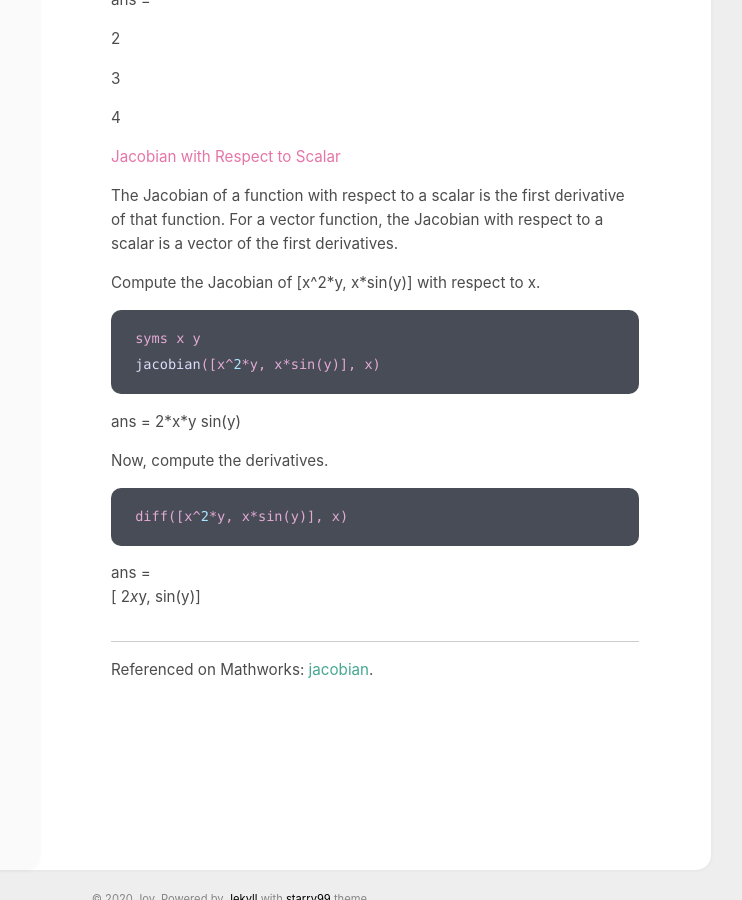
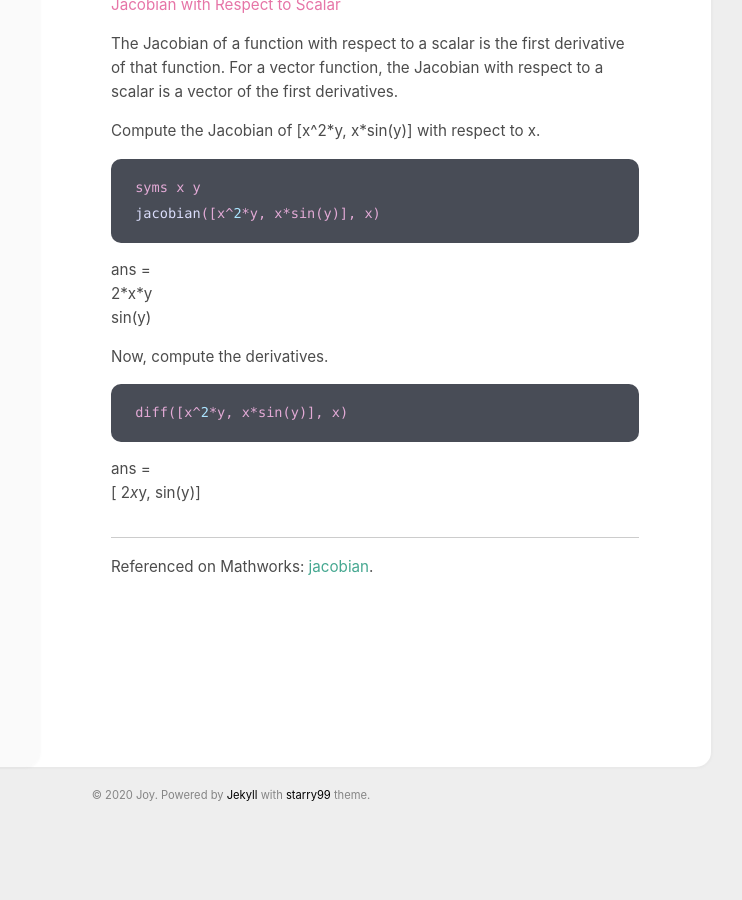
Before and after one commit to Joy3Luo/Joy3luo.github.io, a Jekyll site: the page built from _posts/2020-10-09-Jacobian.md, in a window 1280 px wide and 900 px high, scrolled down 1795 px. Shown: the whole window, without its empty margins (409-1151 px from the left). Built offline with Jekyll 4.4.1, drawn with Linux system fonts in a browser that asks for light colours; formulas are drawn with MathJax 3; after the commit the page ends 2622 px from its top, so only the background shows below that.

````diff
--- a/_posts/2020-10-09-Jacobian.md
+++ b/_posts/2020-10-09-Jacobian.md
@@ -42,12 +42,9 @@ Compute the Jacobian matrix of [x*y*z, y^2, x + z] with respect to [x, y, z].
 syms x y z
 jacobian([x*y*z, y^2, x + z], [x, y, z])
 ```
-ans =
-
-[ y\*z, x\*z, x\*y]
-
-[   0, 2\*y,   0]
-
+ans =\
+[ y\*z, x\*z, x\*y]\
+[   0, 2\*y,   0]\
 [   1,   0,   1]
 
 Now, compute the Jacobian of [x\*y\*z, y^2, x + z] with respect to [x; y; z].
@@ -55,12 +52,9 @@ Now, compute the Jacobian of [x\*y\*z, y^2, x + z] with respect to [x; y; z].
 ```java
 jacobian([x*y*z, y^2, x + z], [x; y; z])
 ```
-ans =
-
-[ y\*z, x\*z, x\*y]
-
-[   0, 2\*y,   0]
-
+ans =\
+[ y\*z, x\*z, x\*y]\
+[   0, 2\*y,   0]\
 [   1,   0,   1]
 
 The Jacobian matrix is invariant to the orientation of the vector in the second input position.
@@ -75,8 +69,7 @@ Compute the Jacobian of 2\*x + 3\*y + 4\*z with respect to [x, y, z].
 syms x y z
 jacobian(2*x + 3*y + 4*z, [x, y, z])
 ```
-ans =
-
+ans =\
 [ 2, 3, 4]
 
 Now, compute the gradient of the same expression.
@@ -85,28 +78,25 @@ Now, compute the gradient of the same expression.
 gradient(2*x + 3*y + 4*z, [x, y, z])
 ```
 
-ans =
-
- 2
-
- 3
-
- 4
+ans =\
+2\
+3\
+4
 
 
- <font color= E675A7> Jacobian with Respect to Scalar</font>
+<font color= E675A7> Jacobian with Respect to Scalar</font>
 
- The Jacobian of a function with respect to a scalar is the first derivative of that function. For a vector function, the Jacobian with respect to a scalar is a vector of the first derivatives.
+The Jacobian of a function with respect to a scalar is the first derivative of that function. For a vector function, the Jacobian with respect to a scalar is a vector of the first derivatives.
 
- Compute the Jacobian of [x^2\*y, x\*sin(y)] with respect to x.
+Compute the Jacobian of [x^2\*y, x\*sin(y)] with respect to x.
 
  ```java
  syms x y
  jacobian([x^2*y, x*sin(y)], x)
  ```
 
- ans =
-  2\*x\*y
+ ans =\
+  2\*x\*y\
   sin(y)
 
  Now, compute the derivatives.
````
